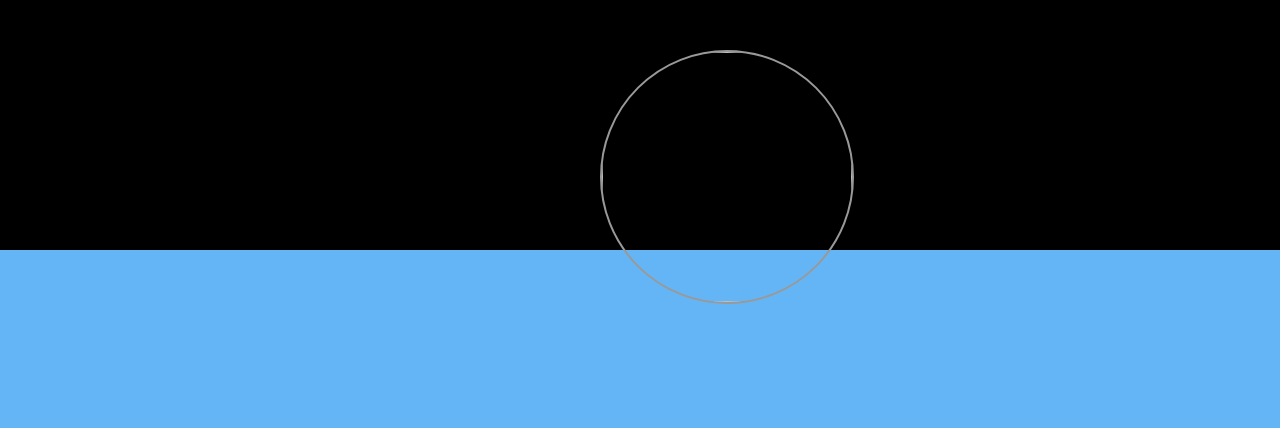
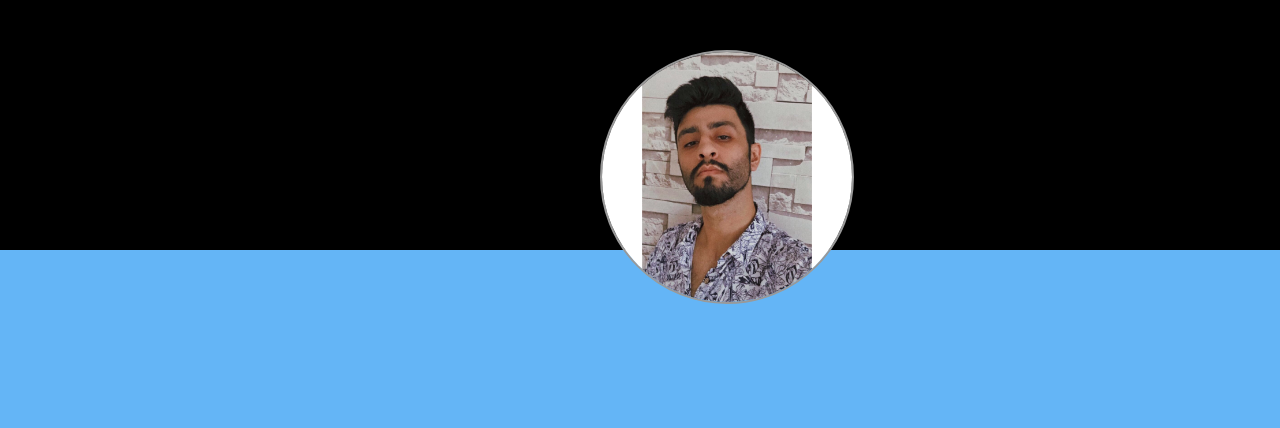
Before and after one commit to omeer/omeer.github.io, a plain HTML site: page index.html in a window 1280 px wide. Shown: the top 428 px of the page. Drawn offline with Linux system fonts and the light colour scheme.

Commit message:
Update index.html

```diff
--- a/index.html
+++ b/index.html
@@ -11,7 +11,7 @@
 </section>
 <div class="center">
 
-	<img src="omerphoto.png">
+	<img src="omer.jpeg">
 </div>
 <div class="footer">
 	<a href ="https://github.com/omeer" target="_blank">
```
